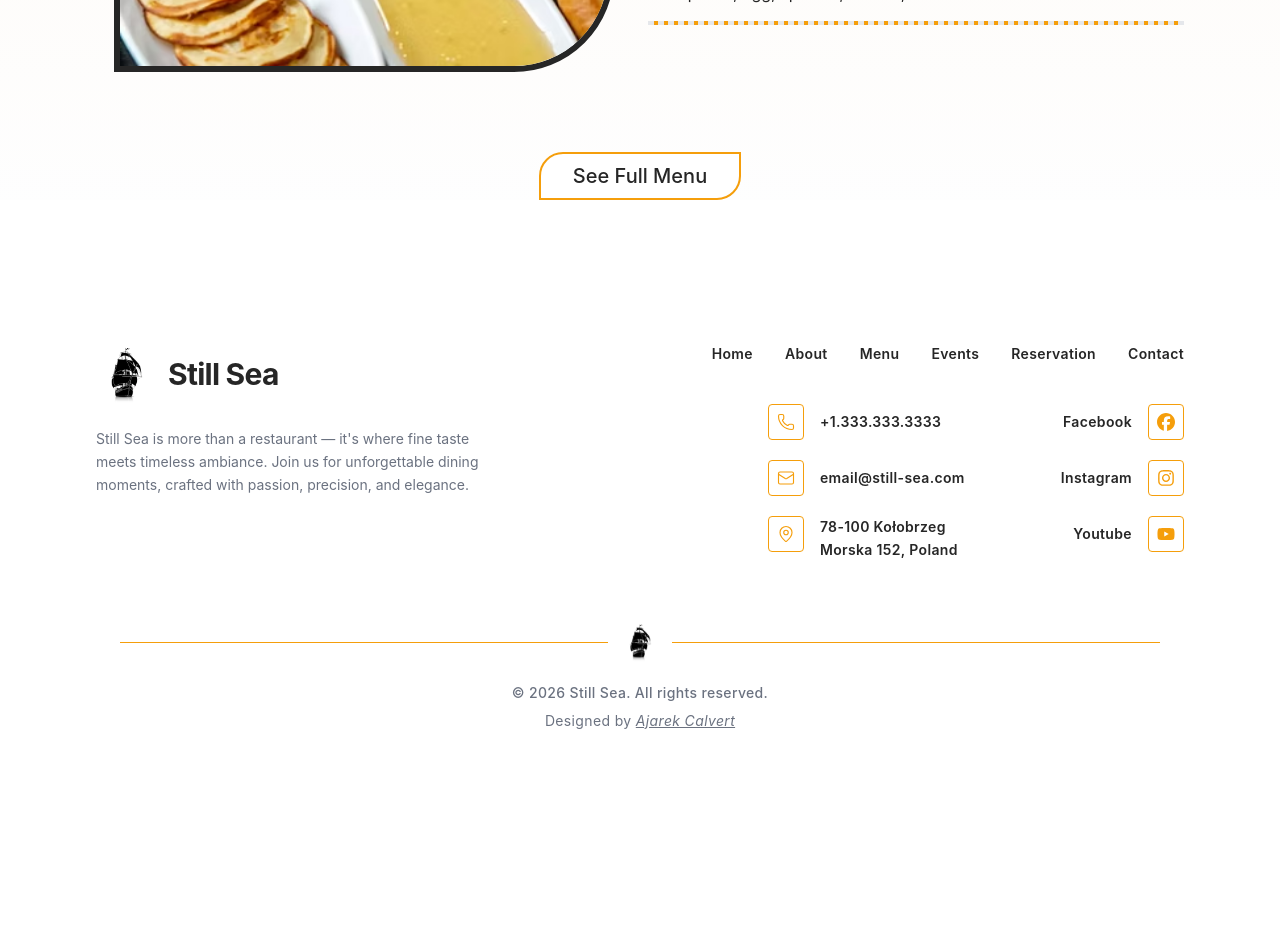
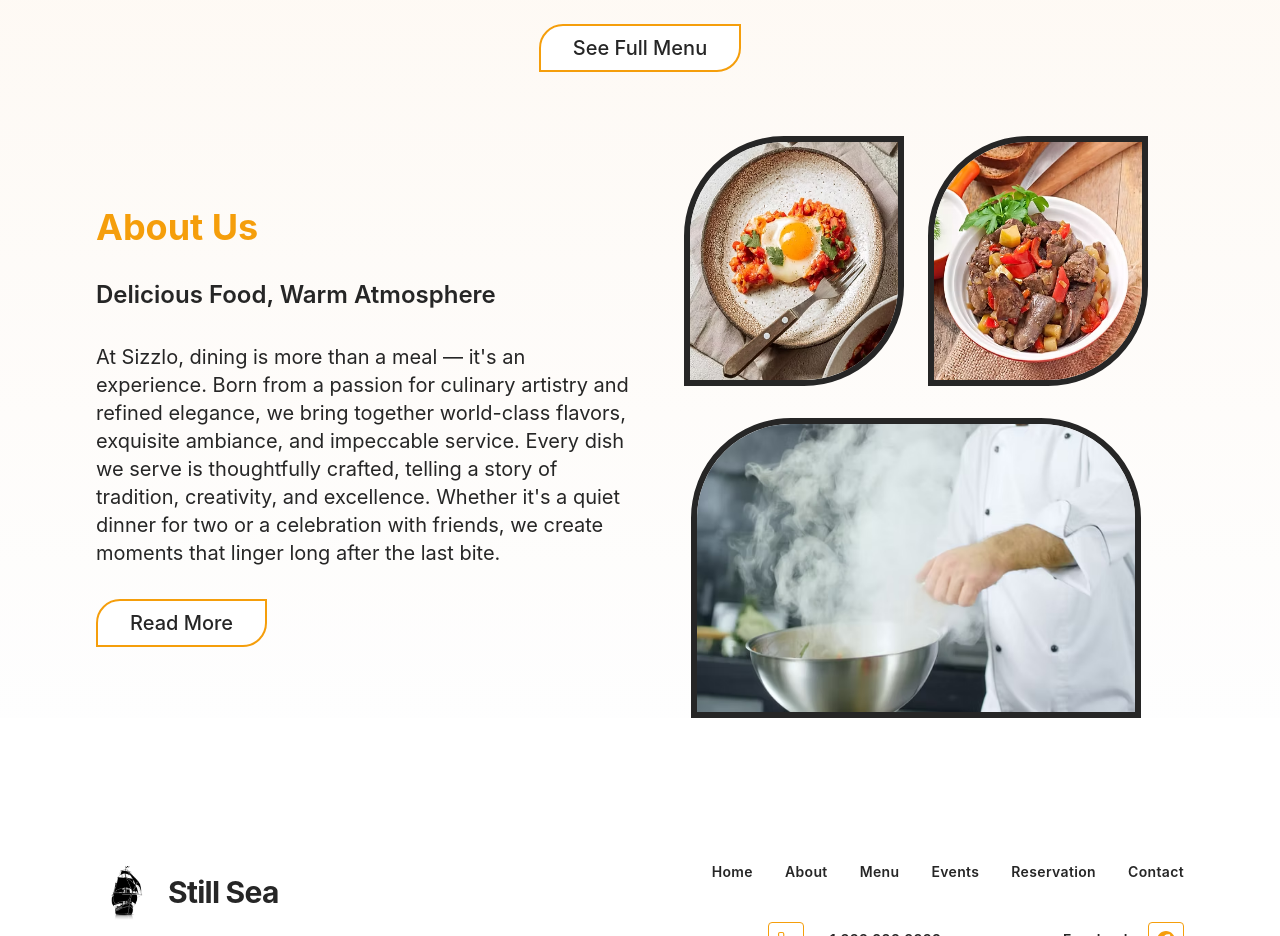
Before and after one commit to ajarek/next-16-ep-31-restaurant, a Next.js app: page / in a window 1280 px wide. Shown: the part 2040-2976 px from the top of the page. Before the commit the page ends 2811 px from the top, so only its background shows below. Built offline with nearby package versions, Linux system fonts and the light colour scheme.

Commit message:
feat: add AboutUs component and integrate it into the home page

```diff
--- a/app/page.tsx
+++ b/app/page.tsx
@@ -1,13 +1,15 @@
 import Hero from "@/components/Hero"
 import DiningOptions from "@/components/DiningOptions"
 import OurMenu from "@/components/OurMenu"
+import AboutUs from "@/components/AboutUs"
 
 export default function Home() {
   return (
-    <div className='min-h-screen bg-linear-to-b from-primary/20 to-secondary/10 flex flex-col items-center justify-center gap-32 px-8 sm:px-16 lg:px-24'>
+    <div className='min-h-screen bg-linear-to-b from-primary/20 to-secondary/10 flex flex-col items-center justify-center gap-16 px-8 sm:px-16 lg:px-24'>
       <Hero />
       <DiningOptions />
       <OurMenu />
+      <AboutUs />
     </div>
   )
 }
--- /dev/null
+++ b/components/AboutUs.tsx
@@ -0,0 +1,62 @@
+"use client"
+import Image from "next/image"
+import SpecialButton from "./SpecialButton"
+
+const AboutUs = () => {
+  return (
+    <section className='w-full flex flex-col items-center justify-center gap-8 '>
+      <div className='w-full  grid grid-cols-1 md:grid-cols-2 gap-4 place-items-center'>
+        <div className='w-full flex flex-col md:items-start items-center justify-center gap-4 md:gap-8'>
+          <h1>
+            <span className='text-primary text-2xl md:text-4xl font-bold '>
+              About Us
+            </span>
+          </h1>
+          <h3 className='text-xl md:text-2xl font-semibold '>
+            Delicious Food, Warm Atmosphere
+          </h3>
+          <p className='text-lg md:text-xl  text-text/80'>
+            At Sizzlo, dining is more than a meal &mdash; it&apos;s an
+            experience. Born from a passion for culinary artistry and refined
+            elegance, we bring together world-class flavors, exquisite ambiance,
+            and impeccable service. Every dish we serve is thoughtfully crafted,
+            telling a story of tradition, creativity, and excellence. Whether
+            it&apos;s a quiet dinner for two or a celebration with friends, we
+            create moments that linger long after the last bite.
+          </p>
+          <SpecialButton link='/about' label='Read More' />
+        </div>
+        <div className='w-full flex flex-col items-center justify-center gap-8'>
+          <div className='flex items-center justify-center gap-6'>
+            <div className='relative w-[220px] h-[250px]  border-6 border-foreground rounded-bl-none rounded-tr-none rounded-br-[100px] rounded-tl-[100px] overflow-hidden'>
+              <Image
+                src='/images-home/about-1.avif'
+                alt='about'
+                fill
+                sizes='(max-width: 768px) 100vw, (max-width: 1200px) 50vw, 33vw'
+              />
+            </div>
+            <div className='relative w-[220px] h-[250px]  border-6 border-foreground rounded-bl-none rounded-tr-none rounded-br-[100px] rounded-tl-[100px] overflow-hidden'>
+              <Image
+                src='/images-home/about-2.avif'
+                alt='about'
+                fill
+                sizes='(max-width: 768px) 100vw, (max-width: 1200px) 50vw, 33vw'
+              />
+            </div>
+          </div>
+          <div className='relative w-[450px] h-[300px]  border-6 border-foreground rounded-bl-none rounded-tr-[100px] rounded-br-none rounded-tl-[100px] overflow-hidden'>
+            <Image
+              src='/images-home/about-3.avif'
+              alt='about'
+              fill
+              sizes='(max-width: 768px) 100vw, (max-width: 1200px) 50vw, 33vw'
+            />
+          </div>
+        </div>
+      </div>
+    </section>
+  )
+}
+
+export default AboutUs
```
